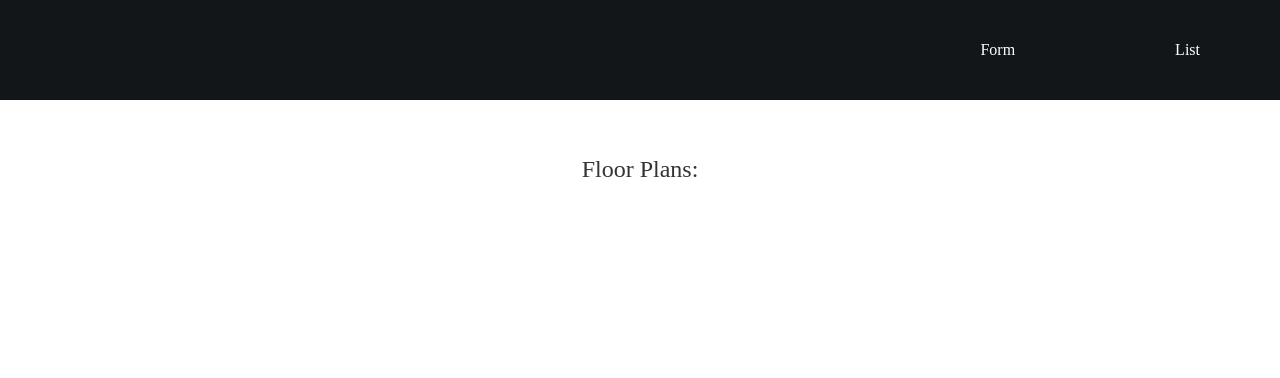
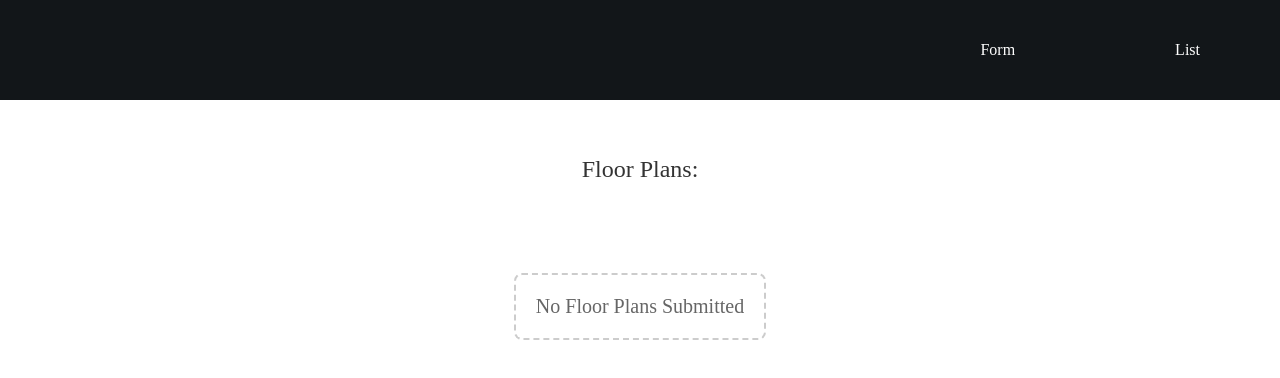
Before and after one commit to sp33dwag0n/Floorplan, a React (Create React App) app: page /floorplans in a window 1280 px wide. Shown: the top 378 px of the page. Built offline with nearby package versions, Linux system fonts and the light colour scheme.

Commit message:
popup and styling

```diff
--- a/src/Pages/Home.js
+++ b/src/Pages/Home.js
@@ -11,4 +11,4 @@ function Home() {
   )
 }
 
-export default Home
+export default Home;
--- a/src/components/FloorPlanForm.js
+++ b/src/components/FloorPlanForm.js
@@ -27,6 +27,7 @@ function FloorPlanForm({ onSubmit }) {
     facingDirection: '',
     floorType: ''
   });
+  const [popup, setPopup] = useState(false);
 
   const handleChange = (e) => {
     setFormData({
@@ -51,6 +52,12 @@ function FloorPlanForm({ onSubmit }) {
       facingDirection: '',
       floorType: ''
     });
+
+    setPopup(true);
+
+    setTimeout(() => {
+      setPopup(false);
+    }, 5000);
   };
 
   const allFieldsFilled = () => {
@@ -61,6 +68,7 @@ function FloorPlanForm({ onSubmit }) {
 
   return (
     <form onSubmit={handleSubmit}>
+      {popup && <div className="popup">Form submitted successfully!</div>}
       <label>Name: </label>
       <input type="text" name="name" placeholder="Name" onChange={handleChange} value={formData.name} />
       <br />
--- a/src/components/ViewFloorPlans.js
+++ b/src/components/ViewFloorPlans.js
@@ -4,6 +4,16 @@ import '../styles/ViewFloorPlans.css';
 
 function ViewFloorPlans() {
   const { floorPlans } = useContext(FloorPlanContext);
+
+  if (floorPlans.length === 0) {
+    return (
+      <div className="view-floor-plans-container">
+        <div className="no-floor-plans">
+          No Floor Plans Submitted
+        </div>
+      </div>
+    );
+  }
 
   return (
     <div className="view-floor-plans-container">
--- a/src/styles/FloorPlanForm.css
+++ b/src/styles/FloorPlanForm.css
@@ -55,3 +55,16 @@ form {
   button:disabled:hover {
     background-color: #ccc;
   }
+
+  .popup {
+    position: fixed;
+    top: 20%;
+    left: 50%;
+    transform: translate(-50%, -50%);
+    padding: 20px;
+    background-color: #4CAF50; /* Success color */
+    color: white;
+    border-radius: 8px;
+    box-shadow: 0 0 10px rgba(0,0,0,0.5);
+    z-index: 1000;
+  }
--- a/src/styles/Form.css
+++ b/src/styles/Form.css
@@ -3,5 +3,6 @@
     color: #333;
     text-align: center;
     margin-bottom: 20px;
+    margin-top: 50px;
     font-weight: normal;
 }
--- a/src/styles/ViewFloorPlans.css
+++ b/src/styles/ViewFloorPlans.css
@@ -39,3 +39,13 @@
     line-height: 1.5;
     margin: 5px 0;
 }
+
+.no-floor-plans {
+    font-size: 20px;
+    color: #666;
+    text-align: center;
+    margin: 50px;
+    padding: 20px;
+    border: 2px dashed #ccc;
+    border-radius: 8px;
+}
```
